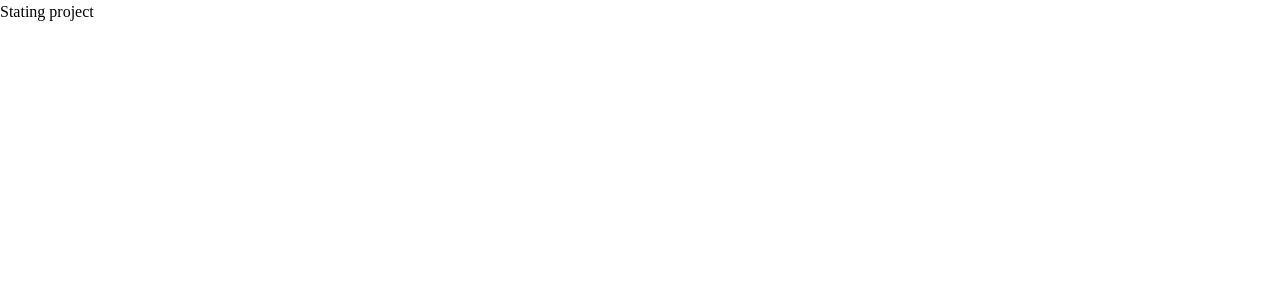
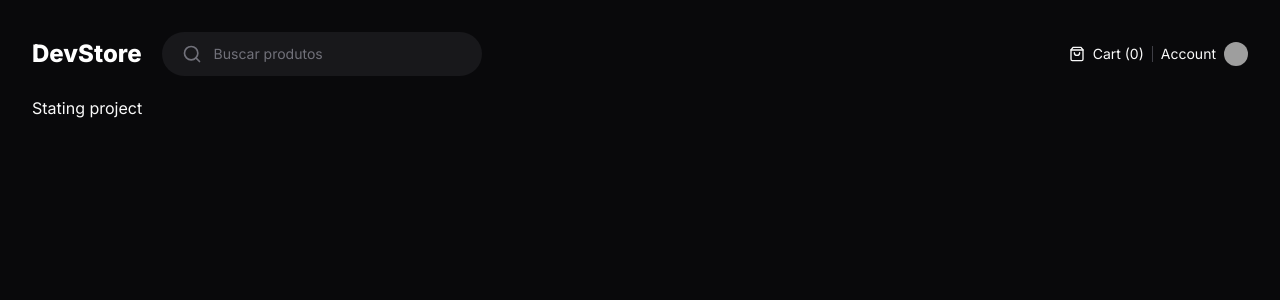
Before and after one commit to italomoraess/DevStore, a Next.js app: page / in a window 1280 px wide. Shown: the top 300 px of the page. Built offline with nearby package versions, Linux system fonts and the light colour scheme; grey boxes are pictures that could not be loaded.

Commit message:
feat: create layout componente header

```diff
--- a/next.config.mjs
+++ b/next.config.mjs
@@ -1,4 +1,8 @@
 /** @type {import('next').NextConfig} */
-const nextConfig = {}
+const nextConfig = {
+  images: {
+    domains: ['github.com'],
+  },
+}
 
 export default nextConfig
--- a/package.json
+++ b/package.json
@@ -9,6 +9,7 @@
     "lint": "next lint"
   },
   "dependencies": {
+    "lucide-react": "^0.363.0",
     "next": "14.1.4",
     "react": "^18",
     "react-dom": "^18"
--- /dev/null
+++ b/src/app/(store)/(home)/loading.tsx
@@ -0,0 +1,3 @@
+export default function HomeLoading() {
+  return <p>Carregando...</p>
+}
--- /dev/null
+++ b/src/app/(store)/(home)/page.tsx
@@ -0,0 +1,4 @@
+export default async function Home() {
+  await new Promise((resolve) => setTimeout(resolve, 2000))
+  return <h1>Stating project</h1>
+}
--- /dev/null
+++ b/src/app/(store)/layout.tsx
@@ -0,0 +1,10 @@
+import { ReactNode } from 'react'
+import Header from '../components/header'
+export default function StoreLayout({ children }: { children: ReactNode }) {
+  return (
+    <div className="mx-auto grid min-h-screen w-full max-w-[1600px] grid-rows-app gap-5 p-8">
+      <Header />
+      {children}
+    </div>
+  )
+}
--- /dev/null
+++ b/src/app/components/header.tsx
@@ -0,0 +1,45 @@
+import { Search, ShoppingBag } from 'lucide-react'
+import Image from 'next/image'
+import Link from 'next/link'
+
+export default function Header() {
+  return (
+    <div className="flex items-center justify-between">
+      <div className="flex items-center gap-5">
+        <Link href="/" className="text-2xl font-extrabold text-white">
+          DevStore
+        </Link>
+
+        <form className="flex w-[320px] items-center gap-3 rounded-full bg-zinc-900 px-5 py-3 ring-zinc-700">
+          <Search className="h-5 w-5 text-zinc-500"></Search>
+
+          <input
+            type="text"
+            placeholder="Buscar produtos"
+            className="flex-1 bg-transparent text-sm outline-none placeholder:text-zinc-500"
+          />
+        </form>
+      </div>
+
+      <div className="flex items-center gap-4">
+        <div className="flex items-center gap-2">
+          <ShoppingBag className="h-4 w-4" />
+          <span className="text-sm">Cart (0)</span>
+
+          <div className="w-px h-4 bg-zinc-700" />
+
+          <Link href="" className="flex items-center gap-2 hover:underline">
+            <span className="text-sm">Account</span>
+            <Image
+              src="https://github.com/italomoraess.png"
+              className="h-6 w-6 rounded-full"
+              width={24}
+              height={24}
+              alt=""
+            />
+          </Link>
+        </div>
+      </div>
+    </div>
+  )
+}
--- a/src/app/layout.tsx
+++ b/src/app/layout.tsx
@@ -17,8 +17,8 @@
   children: React.ReactNode
 }>) {
   return (
-    <html lang="en">
-      <body className={inter.variable}>{children}</body>
+    <html className={inter.variable} lang="pt">
+      <body className="bg-zinc-950 text-zinc-50 antialiased">{children}</body>
     </html>
   )
 }
--- a/src/app/page.tsx
+++ /dev/null
@@ -1,3 +0,0 @@
-export default function Home() {
-  return <h1>Stating project</h1>
-}
--- a/tailwind.config.ts
+++ b/tailwind.config.ts
@@ -4,14 +4,17 @@
   content: [
     './src/pages/**/*.{js,ts,jsx,tsx,mdx}',
     './src/components/**/*.{js,ts,jsx,tsx,mdx}',
-    './src/app/**/*.{js,ts,jsx,tsx,mdx}'
+    './src/app/**/*.{js,ts,jsx,tsx,mdx}',
   ],
   theme: {
     fontFamily: {
-      sans: 'var(--font-inter)'
-    }
+      sans: 'var(--font-inter)',
+    },
+    gridTemplateRows: {
+      app: 'min-content max-content',
+    },
   },
-  plugins: []
+  plugins: [],
 }
 
 export default config
```
Also changed, not shown: src/app/icon.png (added), 1 other file (tests, documents, lock files or other folders).
